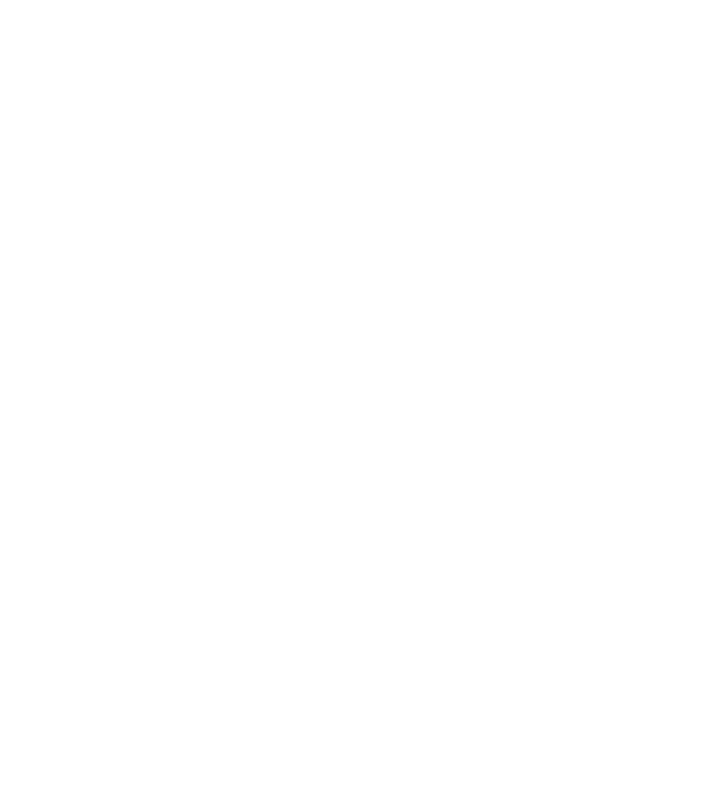
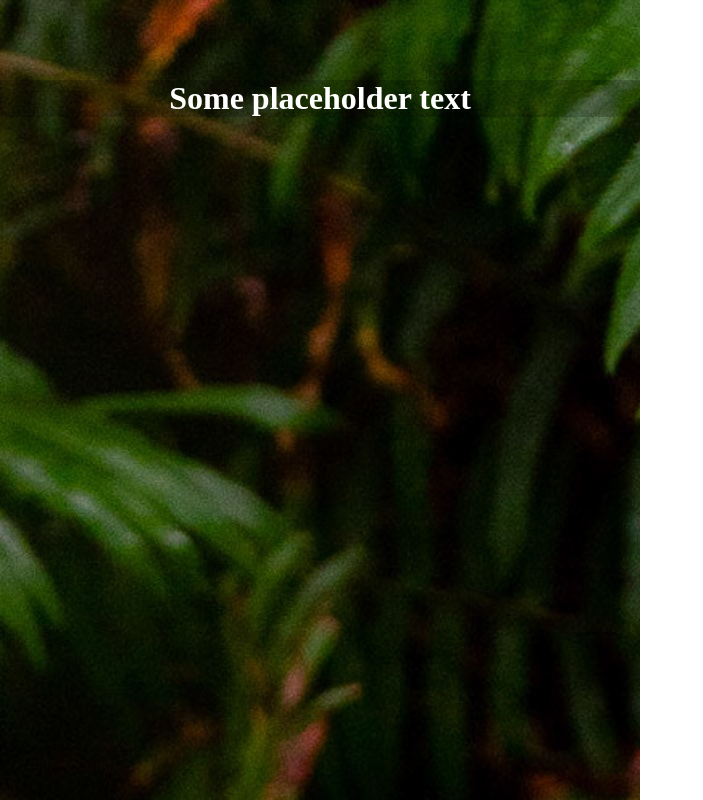
Before and after one commit to jmartingv/signup-form, a plain HTML site: page index.html in a window 1280 px wide. Shown: the whole page, without its empty margins (0-703 px from the left). Drawn offline with Linux system fonts and the light colour scheme.

Commit message:
added background, placeholder text

```diff
--- a/index.html
+++ b/index.html
@@ -7,5 +7,12 @@
     <title>Sign Up Form</title>
     <link rel="stylesheet" href="./style.css" />
   </head>
-  <body></body>
+  <body>
+    <div class="container">
+      <div class="left-container">
+        <h1>Some placeholder text</h1>
+      </div>
+      <div class="right-container"></div>
+    </div>
+  </body>
 </html>
--- a/style.css
+++ b/style.css
@@ -0,0 +1,26 @@
+* {
+  padding: 0;
+  margin: 0;
+  box-sizing: border-box;
+}
+
+.container {
+  height: 100vh;
+  width: 100vw;
+  position: relative;
+  display: flex;
+}
+
+.left-container {
+  background-image: url('./img/halie-west-25xggax4bSA-unsplash.jpg');
+  width: 50%;
+  height: 100%;
+}
+
+h1 {
+  background-color: rgba(0, 0, 0, 0.2);
+  color: white;
+  position: relative;
+  top: 10%;
+  text-align: center;
+}
```
Also changed, not shown: fonts/Norse-Bold.otf (added), img/odin-lined.png (added).
